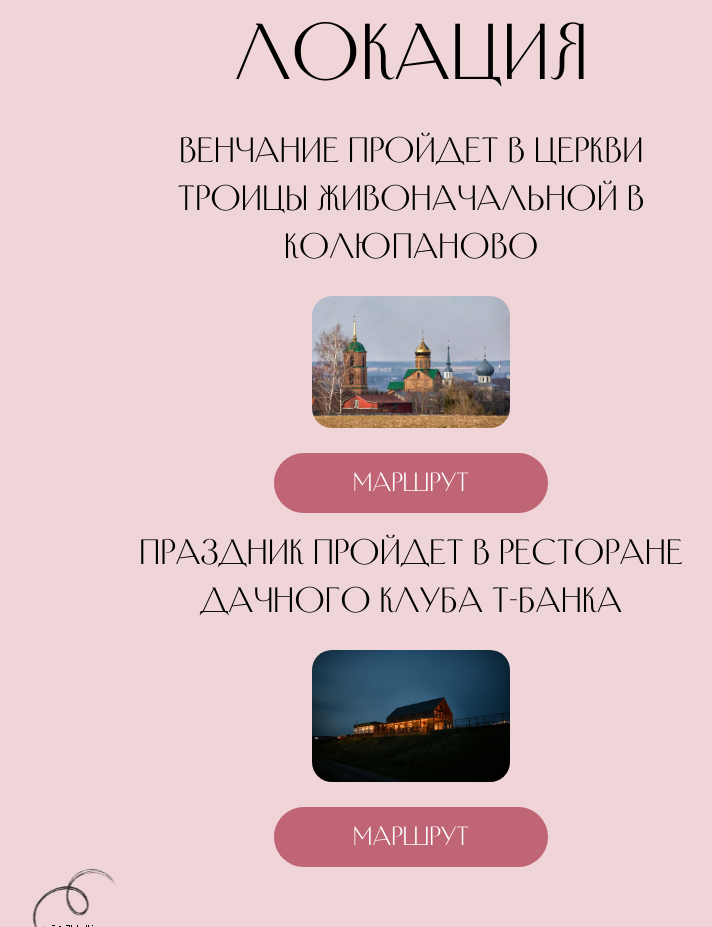
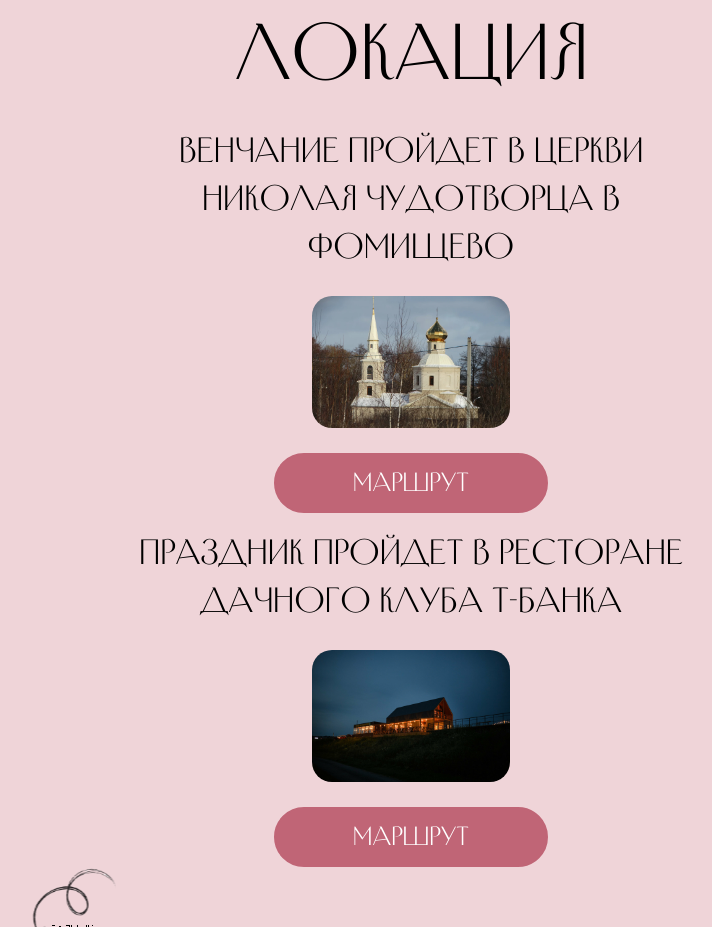
Before and after one commit to trxsh-coding/wedding-app.github.io, a React (Vite) app: page / in a window 1280 px wide. Shown: the part 1601-2528 px from the top of the page, without its empty margins (229-941 px from the left). Built offline with nearby package versions, Linux system fonts and the light colour scheme.

Commit message:
Обновил адрес

```diff
--- a/src/atoms/Location/Location.tsx
+++ b/src/atoms/Location/Location.tsx
@@ -1,5 +1,5 @@
 import Bank from '@/assets/images/dachny.jpeg?url';
-import Kolupanovo from '@/assets/images/kolupan.jpeg?url';
+import Fomishevo from '@/assets/images/fomishevo.webp?url';
 import { Container } from '@/atoms/Container';
 import { Button } from '@/components/Button';
 import { Pic } from '@/components/Pic/Pic';
@@ -23,15 +23,15 @@ export const Location = ({ scrollToNext }: LocationProps) => {
     >
       <div className="max-w-[550px] gap-2 lg:gap-[25px] flex flex-col items-center shrink">
         <Typography view="body" className="text-pretty">
-          венчание пройдет в церкви троицы живоначальной в Колюпаново
+          венчание пройдет в церкви Николая Чудотворца в Фомищево
         </Typography>
         <Pic
-          src={Kolupanovo}
+          src={Fomishevo}
           className="rounded-[20px] overflow-hidden w-[115px] h-[77px] lg:w-[198px] lg:h-[132px]"
         />
         <Button
           Element="a"
-          href={links.kolupanovo}
+          href={links.fomishevo}
           title="Маршрут"
           className="max-w-[174px] lg:max-w-[274px]"
         />
--- a/src/data/links.ts
+++ b/src/data/links.ts
@@ -1,5 +1,6 @@
 export const links = {
-  kolupanovo: 'https://yandex.ru/maps/org/svyato_kazanskiy_zhenskiy_monastyr/1117702011/',
+  fomishevo:
+    'https://yandex.ru/maps/org/tserkov_nikolaya_chudotvortsa_v_fomishchevo/1340544105/?ll=37.034373%2C54.475270&z=16.44',
   bank: 'https://yandex.ru/maps/org/dachny_klub_t_bank/95836200225/',
   booking: 'https://wmcamp.ru/#booking',
 };
```
Also changed, not shown: src/assets/images/fomishevo.webp (added).
